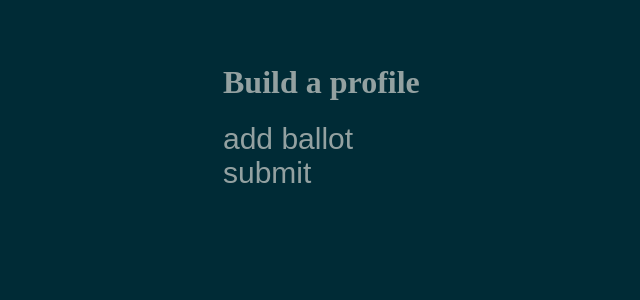
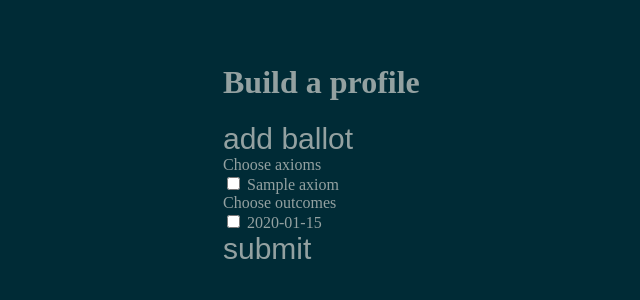
Before and after one commit to comsoc-amsterdam/comsoc, a Flask app: template WebApp/templates/buildprofile.html in a window 1280 px wide. Shown: the top 300 px of the page, without its empty margins (98-738 px from the left). Run offline with Flask 2, Linux system fonts and the light colour scheme; the template is opened without the code that fills it: most values are stand-ins (such as "Sample title", 1, 10 or a date in 2020).

Commit message:
Changed webapp

```diff
--- a/WebApp/static/buildprofile.js
+++ b/WebApp/static/buildprofile.js
@@ -85,5 +85,46 @@ function submit() {
       }
     }
   }
-  post('/result', {profile : profile_str});
+
+  if (profile_str == "") {
+    return;
+  }
+
+  result = {"profile" : profile_str}
+
+  all_axioms = document.getElementById("axioms").getElementsByTagName('input');
+  checked_axioms = [];
+
+  for (var i = 0; i < all_axioms.length; i++) {
+    if (all_axioms[i].checked) {
+      checked_axioms.push(all_axioms[i]);
+    }
+  }
+
+  if (checked_axioms.length <= 0) {
+    return;
+  }
+
+  for (var i = 0; i < checked_axioms.length; i++) {
+    result["axiom_" + checked_axioms[i].id] = checked_axioms[i].id
+  }
+
+  all_outcomes = document.getElementById("outcome").getElementsByTagName('input');
+  checked_outcomes = [];
+
+  for (var i = 0; i < all_outcomes.length; i++) {
+    if (all_outcomes[i].checked) {
+      checked_outcomes.push(all_outcomes[i]);
+    }
+  }
+
+  if (checked_outcomes.length <= 0) {
+    return;
+  }
+
+  for (var i = 0; i < checked_outcomes.length; i++) {
+    result["outcome_" + checked_outcomes[i].id] = checked_outcomes[i].id
+  }
+
+  post('/result', result);
 }
--- a/WebApp/static/index.js
+++ b/WebApp/static/index.js
@@ -59,6 +59,7 @@ function remove(to_delete) {
 }
 
 function submit() {
+
   candidates = document.getElementById("candidates").getElementsByTagName('span');
 
   if (candidates.length <= 0) {
@@ -68,7 +69,7 @@ function submit() {
   result = {};
 
   for (var i = 0; i < candidates.length; i++) {
-    result[candidates[i].id] = candidates[i].id
+    result["candidate_" + candidates[i].id] = candidates[i].id
   }
 
   post('/buildprofile', result)
--- a/WebApp/templates/buildprofile.html
+++ b/WebApp/templates/buildprofile.html
@@ -14,6 +14,20 @@
     <button type="button" onclick="add_ballot();">add ballot</button>
     <div id="ballots">
     </div>
+      Choose axioms
+      <div id="axioms">
+      {% for axiom in axioms %}
+        <input type="checkbox" id="{{axiom}}" name="{{axiom}}" value="{{axiom}}">
+        <label for="{{axiom}}">{{axiom}}</label><br>
+      {% endfor %}
+      </div>
+      Choose outcomes
+      <div id="outcome">
+      {% for candidate in candidates %}
+        <input type="checkbox" id="{{candidate}}" name="{{candidate}}" value="{{candidate}}">
+        <label for="{{candidate}}">{{candidate}}</label><br>
+      {% endfor %}
+      </div>
     <button type="button" onclick="submit();">submit</button>
   </body>
 </html>
--- a/WebApp/web.py
+++ b/WebApp/web.py
@@ -3,8 +3,18 @@
 from flask import Flask, request, render_template, url_for
 from flask_socketio import SocketIO
 
+import sys
+sys.path.append("..")
+
+import COMSOC.anonymous as theory
+from COMSOC.problems import JustificationProblem
+from COMSOC.just import Symmetry, QuasiTiedWinner, QuasiTiedLoser
+
+
 app = Flask(__name__)
 socketio = SocketIO(app)
+
+axiom_names = sorted("Pareto, Reinforcement, Faithfulness, Neutrality, Cancellation, PositiveResponsiveness".split(', '))
 
 @app.route('/')
 def index():
@@ -12,13 +22,57 @@ def index():
 
 @app.route('/buildprofile', methods=["POST"])
 def buildprofile():
-    return render_template('buildprofile.html', candidates = list(request.form.values()))
+    return render_template('buildprofile.html', candidates = list(request.form.values()), axioms = axiom_names)
 
 @app.route('/result', methods=["POST"])
 def result():
-    return request.form["profile"]
+    profile_name = None
+    axioms = []
+    outcome_names = set()
+
+    for key, value in request.form.items():
+        if key == "profile":
+            profile_name = value
+        elif key[:6] == "axiom_":
+            axioms.append(value)
+        elif key[:8] == "outcome_":
+            outcome_names.add(value)
+
+    voters = 0
+    candidates = None
+    for c_ballot in profile_name.split(','):
+        count, ballot = c_ballot.split(':')
+        voters += int(count)
+        if candidates is None:
+            candidates = set(ballot.split('>'))
+
+    scenario = theory.Scenario(voters, candidates)
+
+    profile = scenario.get_profile(profile_name)
+    outcome = scenario.get_outcome(','.join(outcome_names))
+    corpus = eval(f"{{{', '.join(f'theory.axioms.{axiom}(scenario)' for axiom in axioms)}}}")
+
+    problem = JustificationProblem(profile, outcome, corpus)
+
+    derived = {Symmetry(scenario), QuasiTiedWinner(scenario),\
+                                                      QuasiTiedLoser(scenario)}
+
+    shortest = None
+    for justification in problem.solve(extract = "SAT", nontriviality = ["from_folder", "ignore"], depth = 3, heuristics = True, maximum = 100, \
+                                      derivedAxioms = derived, nb_folder = '../knownbases'):
+
+        if shortest is None:
+            shortest = justification
+        else:
+            shortest = min((shortest, justification), key = lambda j : (len(j.involved_profiles), len(j)))
+
+    if shortest is None:
+        return render_template('failure.html')
+    else:
+        return shortest.display()
+
 
 if __name__ == '__main__':
-    ip, port = '127.0.0.1', 5004
+    ip, port = '127.0.0.1', 5000
     print(f"Go to http://{ip}:{port}/")
     socketio.run(app, host=ip, port=port)
```
Also changed, not shown: WebApp/templates/failure.html (added, +10 -0 lines).
